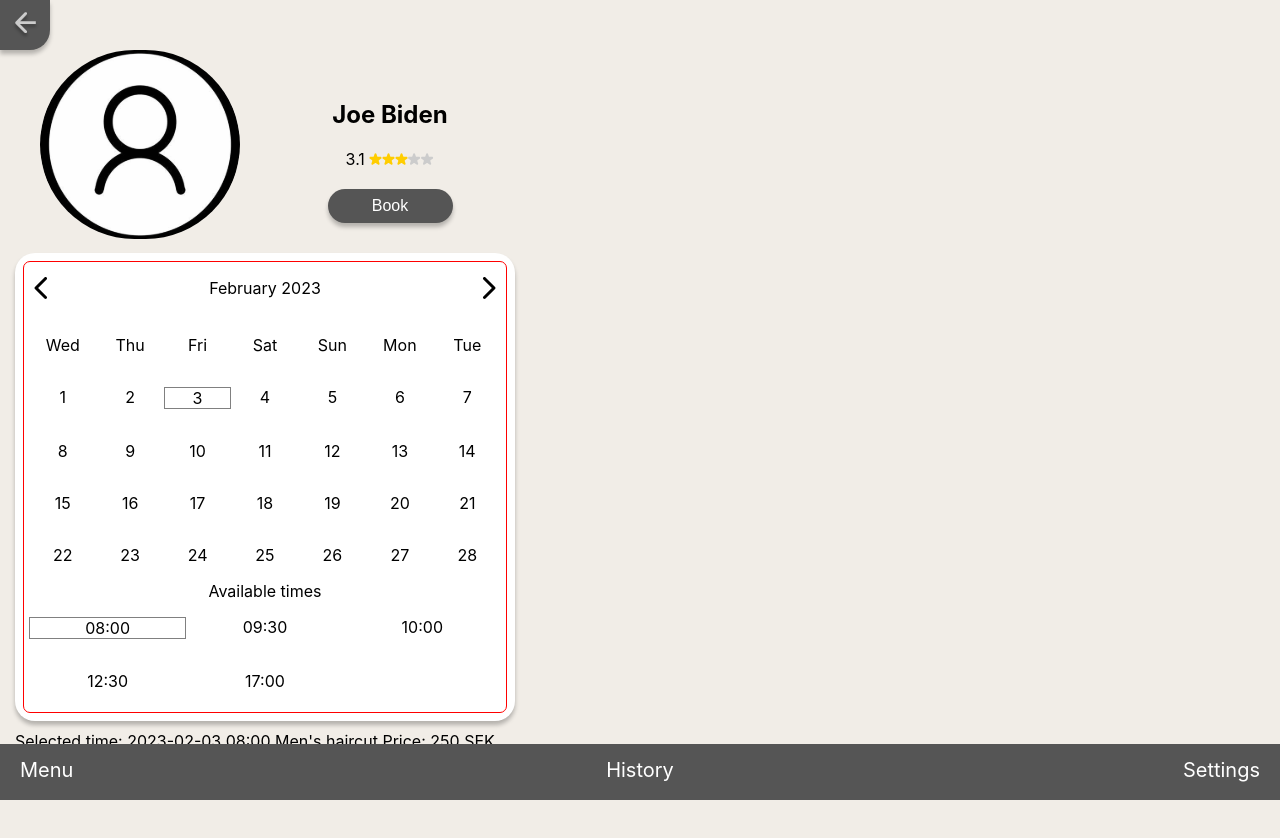
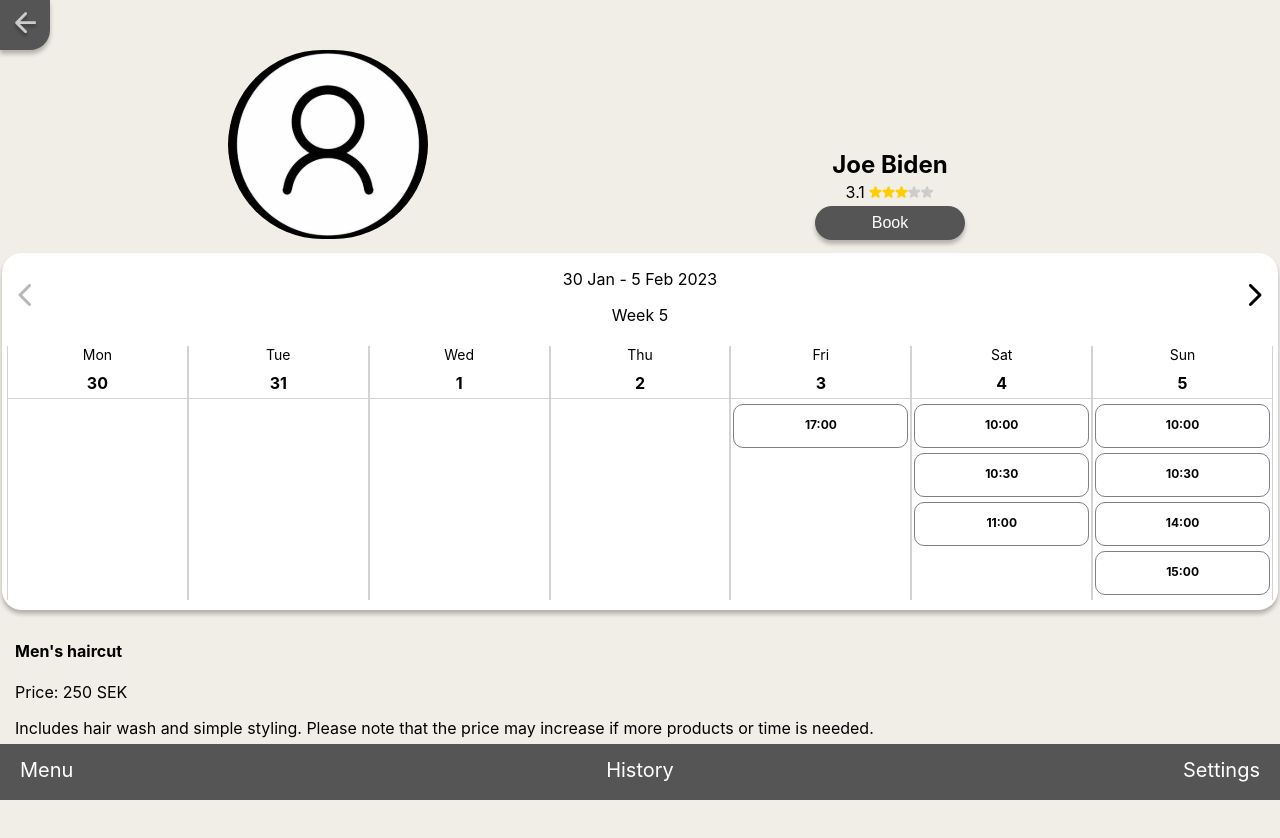
Before and after one commit to Mimmiiz/ID2216-React-Web-App, a React (Create React App) app: page /service-persons-details in a window 1280 px wide. Shown: the top 838 px of the page. Built offline with nearby package versions, Linux system fonts and the light colour scheme.

Commit message:
Created time booking functionality in a separate component and also fixed some minor problems with the initial code for the checkout and details page

```diff
--- a/src/Checkout.js
+++ b/src/Checkout.js
@@ -17,10 +17,10 @@
 
     const handleOnClick = () => navigate('/confirmation');
 
-    console.log(firstName);
+    console.log(location.state.serviceDetails);
 
     return createElement(CheckoutView, {
-        serviceDescription: location.state,
+        serviceDescription: location.state.serviceDetails,
         firstName: firstName,
         lastName: lastName,
         address: address,
--- a/src/Confirmation.js
+++ b/src/Confirmation.js
@@ -8,7 +8,7 @@
         <div className='Confirmation'>
             <div className="confirmation-item confirmation-item-1"></div>
             <div className="confirmation-item confirmation-item-2">
-                <object data="checkmark.png" width="142" height="142"></object>
+                <img src="checkmark.png" alt="OK" width="142" height="142"></img>
             </div>
             <div className="confirmation-item confirmation-item-3">
                 <h1>Order confirmed</h1>
--- a/src/DatePicker.js
+++ b/src/DatePicker.js
@@ -12,136 +12,181 @@
 
     const dayNames = ["Sun", "Mon", "Tue", "Wed", "Thu", "Fri", "Sat"];
 
+    /* Bookable times dummy data */
     const bookableTimes = {
         Sun: ["10:00", "10:30", "14:00", "15:00"],
         Mon: ["10:00", "10:30", "11:00", "13:00", "13:30"],
-        Tue: ["09:00", "10:30", "13:30", "14:00", "16:00"],
+        Tue: ["09:00", "10:30", "13:30", "14:00", "16:00", "20:00"],
         Wed: ["10:00", "10:30", "14:00", "14:30", "15:00", "15:30"],
         Thu: ["11:00", "11:30", "14:00", "15:00"],
         Fri: ["08:00", "09:30", "10:00", "12:30", "17:00"],
         Sat: ["10:00", "10:30", "11:00"]
     }
 
-    const getNumberOfDaysInMonth = (year, month) => {
-        return new Date(year, month + 1, 0).getDate();
+    const getSortedDays = () => {
+        const firstHalf = dayNames.slice(1);
+        return [...firstHalf, ...dayNames.slice(0, 1)]
     };
 
-    const getSortedDays = (year, month) => {
-        const dayIndex = new Date(year, month, 1).getDay();
-        const firstHalf = dayNames.slice(dayIndex);
-        return [...firstHalf, ...dayNames.slice(0, dayIndex)]
-    };
-
-    const getAvailableTimes = () => {
-        return bookableTimes[dayNames[selectedDate.getDay()]];
+    /* Code from: https://stackoverflow.com/a/28049628 */
+    const getFirstDayInWeek = (year, week) => {
+        var firstDay = new Date(year, 0, 1).getDay();
+        var d = new Date("Jan 01, " + year + " 01:00:00");
+        var w = d.getTime() - (3600000 * 24 * (firstDay - 1)) + 604800000 * (week - 1)
+        return new Date(w);
     }
 
-    const range = (start, end) => {
-        const length = Math.abs((end - start) / 1);
-
-        const {result} = Array.from({length}).reduce(
-            ({result, current}) => ({
-                result: [...result, current],
-                current: current + 1,
-            }),
-            {result: [], current: start}
-        );
-
-        return result;
+    /* Code from: https://stackoverflow.com/a/28049628 */
+    const getLastDayInWeek = (year, week) => {
+        var firstDay = new Date(year, 0, 1).getDay();
+        var d = new Date("Jan 01, " + year + " 01:00:00");
+        var w = d.getTime() - (3600000 * 24 * (firstDay - 1)) + 604800000 * (week - 1)
+        return new Date(w + 518400000);
     }
 
-    const [currentMonth, setCurrentMonth] = useState(new Date().getMonth());
+    const getAvailableTimes = (dayName) => {
+        return bookableTimes[dayName];
+    }
+
+    const getCurrentWeek = (date) => {
+        const startDate = new Date(date.getFullYear(), 0, 1);
+        var days = Math.floor((date - startDate) /
+            (24 * 60 * 60 * 1000));
+
+        return Math.ceil(days / 7);
+    }
+
     const [currentYear, setCurrentYear] = useState(new Date().getFullYear());
-
-    const [selectedDate, setSelectedDate] = useState(new Date(currentYear, currentMonth, new Date().getDate()));
-    const [selectedTime, setSelectedTime] = useState(getAvailableTimes()[0]);
+    const [currentWeek, setCurrentWeek] = useState(getCurrentWeek(new Date()));
+    const [selectedDate, setSelectedDate] = useState(null);
+    const [selectedTime, setSelectedTime] = useState(null);
+    const [firstDayInWeek, setFirstDayInWeek] = useState(getFirstDayInWeek(currentYear, currentWeek));
+    const [lastDayInWeek, setLastDayInWeek] = useState(getLastDayInWeek(currentYear, currentWeek));
 
     useEffect(() => {
-        //setSelectedDate(new Date(currentYear, currentMonth, 1));
+        setSelectedDate(null);
+        setSelectedTime(null);
+        setFirstDayInWeek(getFirstDayInWeek(currentYear, currentWeek));
+        setLastDayInWeek(getLastDayInWeek(currentYear, currentWeek));
+    }, [currentWeek])
+
+    useEffect(() => {
+        if (selectedDate && selectedTime) {
+            // Generate yyyy-mm-dd date string
             var year = selectedDate.toLocaleString("default", { year: "numeric" });
             var month = selectedDate.toLocaleString("default", { month: "2-digit" });
             var day = selectedDate.toLocaleString("default", { day: "2-digit" });
 
-        // Generate yyyy-mm-dd date string
             var formattedDate = year + "-" + month + "-" + day;
-        props.getSelectedDateTime(formattedDate + " " + selectedTime);
+            props.getSelectedDateTime(formattedDate, selectedTime);
+        } else {
+            props.getSelectedDateTime(null, null);
+        }
+
     }, [selectedDate, selectedTime])
 
-    const nextMonth = () => {
-        if (currentMonth < 11) {
-            setCurrentMonth((prev) => prev + 1);
+    const getDatesOfWeek = (firstDayInWeek) => {
+        var day = new Date(firstDayInWeek);
+        var dates = [];
+        for (var i = 0; i < 7; i++) {
+            dates.push(new Date(day.getTime()));
+            day.setDate(day.getDate() + 1);
+        }
+        return dates;
+    }
+
+    const nextWeek = () => {
+        if (currentWeek < 52) {
+            setCurrentWeek((prev) => prev + 1);
         } else {
-            setCurrentMonth(0);
+            setCurrentWeek(1);
             setCurrentYear((prev) => prev + 1);
         }
-        console.log(selectedDate);
     }
 
-    const prevMonth = () => {
-        if (currentMonth > 0) {
-            setCurrentMonth((prev) => prev - 1)
+    const prevWeek = () => {
+        if (currentWeek > 1) {
+            setCurrentWeek((prev) => prev - 1);
         } else {
-            setCurrentMonth(11);
+            setCurrentWeek(52);
             setCurrentYear((prev) => prev - 1);
         }
     }
 
     const handleSelection = (event) => {
-        if (event.target.id === "day") {
-            setSelectedDate(
-                new Date(
-                    currentYear,
-                    currentMonth,
-                    event.target.getAttribute("data-day")
-                )
-            );
+        if (event.target.id === "time") {
+            var date = new Date(event.target.getAttribute("data-day"));
 
-            console.log(selectedDate);
+            var time = event.target.getAttribute("data-time");
+
+            var y = date.getFullYear();
+            var m = date.getMonth();
+            var d = date.getDate();
+
+            setSelectedTime(event.target.getAttribute("data-time"));
+            setSelectedDate(new Date(y, m, d, parseInt(time.slice(0, 2)), parseInt(time.slice(3, 5)), 0));
         }
     }
 
-    const handleTimeSelection = (event) => {
-        if (event.target.id === "time") {
-            setSelectedTime(event.target.getAttribute("data-time"));
-        }
-    }
+    var minDate = new Date();
+    var maxDate = new Date(2023, 3, 30);
 
     return (
         <div className='DatePicker'>
             <div className='DatePickerHeader'>
-                <img className='DatePickerArrow' src="arrow-left.svg" alt="Prev" onClick={prevMonth}></img>
-                <p>{monthNames[currentMonth]} {currentYear}</p>
-                <img className='DatePickerArrow' src="arrow-right.svg" alt="Next" onClick={nextMonth}></img>
+                <button onClick={prevWeek} disabled={minDate.getTime() > firstDayInWeek.getTime()}>
+                    <img className='DatePickerArrow noSelect' src={minDate.getTime() > firstDayInWeek.getTime() ? "disabled-arrow-left.svg" : "arrow-left.svg"} alt="Prev"></img>
+                </button>
+                <div>
+                    <p>{firstDayInWeek.getDate()} {monthNames[firstDayInWeek.getMonth()].slice(0, 3)} - {lastDayInWeek.getDate()} {monthNames[lastDayInWeek.getMonth()].slice(0, 3)} {currentYear}</p>
+                    <p>Week {currentWeek}</p>
+                </div>
+
+                <button onClick={nextWeek} disabled={maxDate.getTime() < firstDayInWeek.getTime()}>
+                    <img className='DatePickerArrow noSelect' src={maxDate.getTime() < firstDayInWeek.getTime() ? "disabled-arrow-right.svg" : "arrow-right.svg"} alt="Next"></img>
+                </button>
             </div>
             <div className='DatePickerBody'>
-                <div className='DatePickerColumns weekdays'>
-                    {getSortedDays(currentYear, currentMonth).map((day) =>
-                        (<p key={day}>{day}</p>)
+                <div className='DatePickerColumns'>
+                    {getSortedDays().map((day) =>
+                    <div className="weekdays" key={day}>{day}</div>)}
+                    {(getDatesOfWeek(firstDayInWeek))
+                        .map((day) => (
+                            <div
+                                key={day.getDate()}
+                                id="day"
+                                className="weeknumbers"
+                                data-day={day}
+                                disabled={minDate.getTime() > new Date(day).setDate(day.getDate() + 1)}
+                                >
+                                {day.getDate()}
+                            </div>
+                        )
                         )}
                 </div>
-                <div className='DatePickerColumns' onClick={handleSelection}>
-                    {range(
-                        1,
-                        getNumberOfDaysInMonth(currentYear, currentMonth) + 1
-                        ).map((day) => (
-                            <p
+                <div className='DatePickerColumns availableTimes'>
+                    {getDatesOfWeek(firstDayInWeek).map((day) => (
+                        <div
                             key={day}
-                                id="day"
-                                data-day={day}
-                                className={selectedDate.getTime() === new Date (currentYear, currentMonth, day).getTime() ? "activeDay" : ""}
-                                >{day}</p>
-                            ))
-                        }
-                </div>
-                <div>Available times</div>
-                <div className='DatePickerAvailableTimes' onClick={handleTimeSelection}>
-                    {getAvailableTimes().map((time) => (
-                        <p
+                            className='availableTimesContainer'
+                        >
+                            {getAvailableTimes(dayNames[day.getDay()]).map((time) => (
+                                new Date().setHours(new Date().getHours() + 1) < new Date(day).setHours(parseInt(time.slice(0, 2)), parseInt(time.slice(3, 5)), 0) ?
+                            (<p
+
                                 key={time}
                                 id="time"
                                 data-time={time}
-                            className={selectedTime === time ? "activeTime" : ""}
-                            >{time}</p>
+                                data-day={day}
+                                onClick={handleSelection}
+                                className={
+                                    selectedDate? (selectedDate.getTime() === new Date (day).setHours(parseInt(time.slice(0, 2)), parseInt(time.slice(3, 5)), 0) ? "activeDay" : "") : ""}
+                            >
+                                {time}
+                            </p>) : null
+                        ))
+
+                        }</div>
                     ))
                     }
                 </div>
--- a/src/ServicePersonDetails.js
+++ b/src/ServicePersonDetails.js
@@ -8,14 +8,22 @@
 
     const navigate = useNavigate();
 
-    const serviceDetails = {name: "Joe Biden", service: "Men's haircut", price: 250.00, stars: 3.1, phoneNumber: "+46000000000"};
+    var serviceDetails = {name: "Joe Biden", service: "Men's haircut",
+    description: "Includes hair wash and simple styling. Please note that the price may increase if more products or time is needed.",
+    price: 250.00, stars: 3.1, phoneNumber: "+46000000000", bookedDate: null, bookedTime: null};
 
-    const handleOnClick = () => navigate('/checkout', {state: serviceDetails});
+    const handleOnClick = () => {
+        serviceDetails.bookedDate = bookedDate;
+        serviceDetails.bookedTime = bookedTime;
+        navigate('/checkout', {state: {serviceDetails}});
+    }
 
-    const [bookedDateTime, setBookedDateTime] = React.useState(null);
+    const [bookedDate, setBookedDate] = React.useState(null);
+    const [bookedTime, setBookedTime] = React.useState(null);
 
-    function getSelectedDateTime(dateTime) {
-        setBookedDateTime(dateTime);
+    function getSelectedDateTime(selectedDate, selectedTime) {
+        setBookedDate(selectedDate);
+        setBookedTime(selectedTime);
      }
 
 
@@ -28,17 +36,17 @@
         x = x - 10;
         if (x < -7) {
             stars.push(
-                <object key={"star-" + i} className="star-rating" data="no-star.svg"></object>
+                <img key={"star-" + i} className="star-rating" src="no-star.svg" alt={"no-star" + i}></img>
             )
         }
         else if (x < -2) {
             stars.push(
-                <object key={"star-" + i} className="star-rating" data="half-star.svg"></object>
+                <img key={"star-" + i} className="star-rating" src="half-star.svg" alt={"half-star" + i}></img>
             )
         }
         else {
         stars.push(
-            <object key={"star-" + i} className="star-rating" data="star.svg"></object>
+            <img key={"star-" + i} className="star-rating" src="star.svg" alt={"star" + i}></img>
         )
         }
     }
@@ -47,17 +55,22 @@
         <div className="ServicePersonDetails">
             <div className="details-item details-item-1"></div>
             <div className="details-item details-item-2">
-                <img className="profile-picture" src="avatar.svg" alt="Profile picture"/>
+                <img className="profile-picture" src="avatar.svg" alt="Avatar"/>
             </div>
             <div className="details-item details-item-3">
                 <div className="details-person-name">{serviceDetails.name}</div>
                 <div className="details-person-stars">{starsRounded} {stars}</div>
                 <div>
-                    <button className="button-dark details-book-button" onClick={handleOnClick}>Book</button>
+                    <button className="button-dark details-book-button" onClick={handleOnClick} disabled={bookedDate === null && bookedTime === null} >Book</button>
                 </div>
             </div>
-            <div className="box-light details-item details-item-4"><DatePicker getSelectedDateTime={getSelectedDateTime}/></div>
-            <div className="details-item details-item-5"> Selected time: {bookedDateTime} {serviceDetails.service} Price: {serviceDetails.price} SEK {serviceDetails.phoneNumber}</div>
+            <div className="box-light details-item details-item-4">{<DatePicker getSelectedDateTime={getSelectedDateTime}/>}</div>
+            <div className="details-item details-item-5">
+                <h4>{serviceDetails.service}</h4>
+                <p>Price: {serviceDetails.price} SEK </p>
+                <p>{serviceDetails.description}</p>
+                <p>Phone number: {serviceDetails.phoneNumber}</p>
+            </div>
             <div className="footer"></div>
         </div>
     )
--- a/src/styles/DatePicker.css
+++ b/src/styles/DatePicker.css
@@ -1,12 +1,14 @@
 
-.DatePicker {
-    border: 1px solid red;
-    border-radius: 7px;
+.DatePicker button {
+    border: none;
+    outline: none;
+    background: none;
+    height: 40px;
 }
 
 .DatePickerHeader {
     display: flex;
-    justify-content: center;
+    justify-content: space-between;
     align-items: center;
     margin: 0 10px;
 }
@@ -28,15 +30,51 @@
     grid-template-columns: repeat(7, 1fr);
 }
 
-.activeDay {
-    border: 1px solid gray;
-}
-
 .DatePickerAvailableTimes {
     display: grid;
     grid-template-columns: repeat(3, 1fr);
 }
 
 .activeTime {
+    border: 1px solid gray !important;
+    border-radius: 20px;
+}
+
+.weeknumbers, .weekdays {
+    border-left: 0.5px solid lightgray;
+    border-right: 0.5px solid lightgray;
+}
+
+.weekdays {
+    font-size: 14px;
+}
+
+.weeknumbers {
+    border-bottom:  0.5px solid lightgray;
+    padding-top: 10px;
+    padding-bottom: 5px;
+    font-weight: bold;
+}
+
+.availableTimesContainer {
+    border-left: 0.5px solid lightgray;
+    border-right: 0.5px solid lightgray;
+    margin-bottom: 5px;
+}
+
+.availableTimes p {
+    font-size: 12px;
+    font-weight: bold;
     border: 1px solid gray;
+    border-radius: 10px;
+    height: 30px;
+    margin-top: 5px;
+    margin-bottom: 5px;
+    margin-left: 2px;
+    margin-right: 2px;
+    padding-top: 12px;
 }
+
+.activeDay {
+    background: darkgray !important;
+}
--- a/src/styles/ServicePersonDetails.css
+++ b/src/styles/ServicePersonDetails.css
@@ -1,10 +1,8 @@
 .ServicePersonDetails {
     display: grid;
     grid-template-columns: 1fr 1fr;
-    justify-content: center;
-    padding-left: 15px;
-    padding-right: 15px;
-    max-width: 500px;
+    padding-left: 2px;
+    padding-right: 2px;
 }
 
 .details-item-1, .details-item-4, .details-item-5 {
@@ -13,7 +11,6 @@
 }
 
 .details-item-4 {
-    padding: 8px;
     width: 100%;
     box-sizing: border-box;
     margin-top: 10px;
@@ -23,6 +20,8 @@
     margin-top: 10px;
     font-size: 16px;
     text-align: left;
+    padding-left: 13px;
+    padding-right: 13px;
 }
 
 .details-item-1 {
@@ -32,6 +31,7 @@
 .details-item-2 {
     grid-column-start: 1;
     grid-column-end: 2;
+    padding-left: 13px;
 }
 
 .details-item-2 img {
@@ -46,6 +46,7 @@
     grid-template-columns: 1fr;
     justify-content: center;
     max-width: 500px;
+    padding-right: 13px;
 }
 
 .details-book-button {
```
Also changed, not shown: src/CheckoutView.js (+13 -4 lines), public/disabled-arrow-left.svg (added), public/disabled-arrow-right.svg (added). Lines whose indentation alone changed are shown as unchanged.
